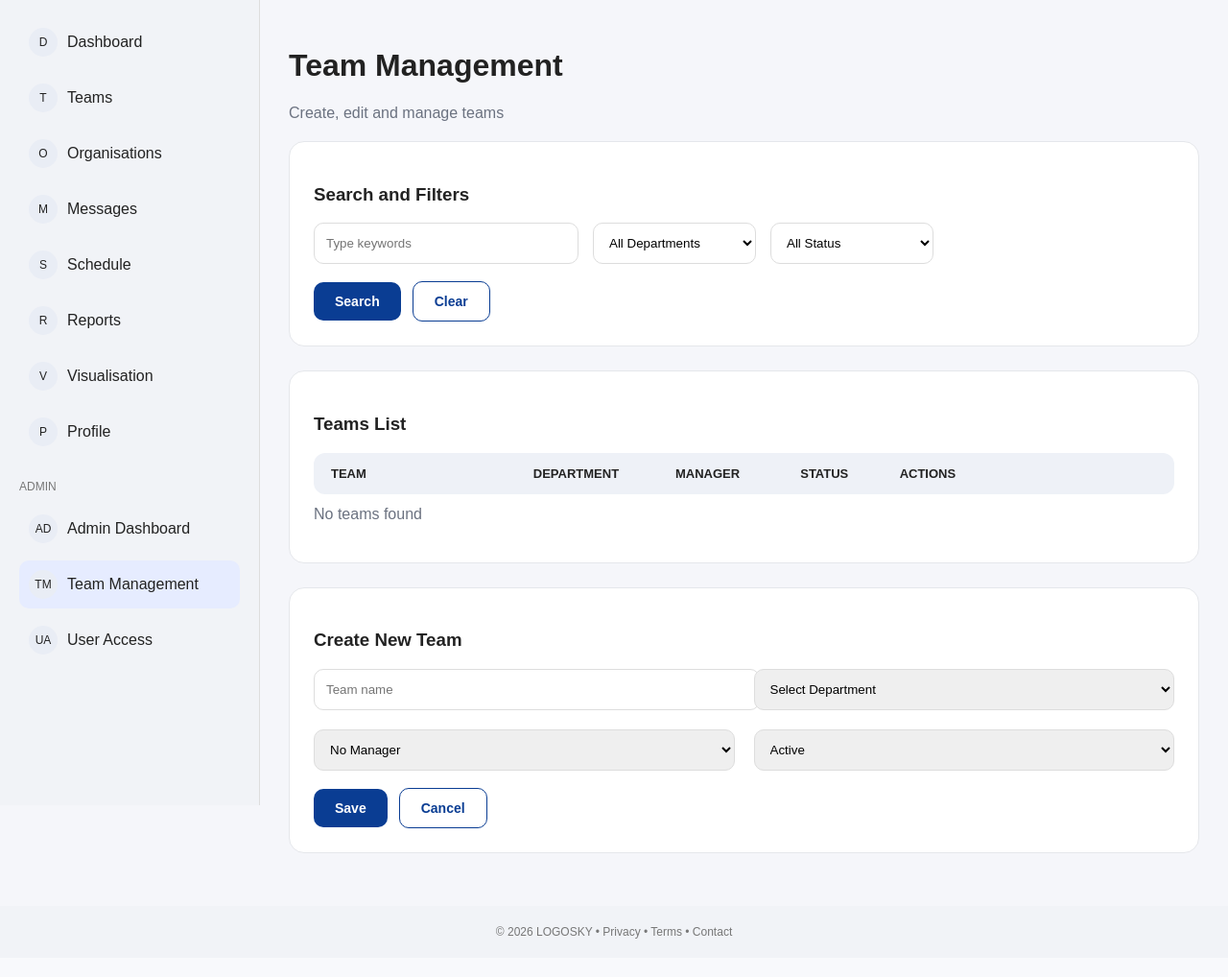
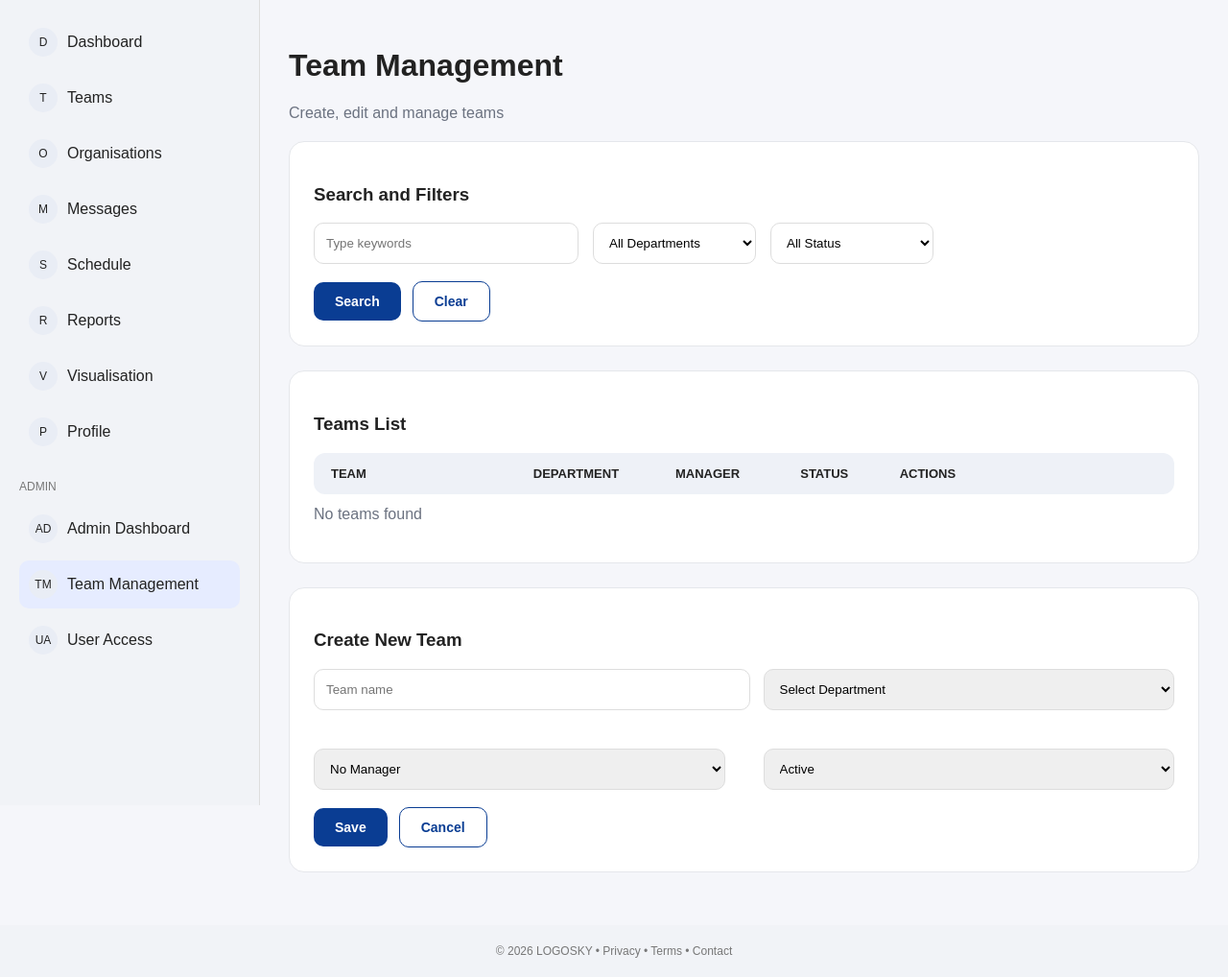
Before and after one commit to JonAH-git-117/Stack6CW2, a Django app: page /teams/admin/team-management/ in a window 1280 px wide. Shown: the part 125-1143 px from the top of the page at 96% size. Before the commit the page ends 1103 px from the top, so only its background shows below. Run offline with Django 5.2, Linux system fonts and the light colour scheme; the visitor is signed in with stand-in values (Sample User, id 1); data comes from the database, SQL or seed files in the repository; data that the repository does not hold is empty.

Commit message:
saving work before sync

```diff
--- a/teams/templates/teams/team_management.html
+++ b/teams/templates/teams/team_management.html
@@ -18,8 +18,10 @@
 .form-grid{
     display:grid;
     grid-template-columns:1fr 1fr;
-    gap:20px;
+    gap:40px;
     margin-top:15px;
+        border-radius:10px;
+
 }
 
 .form-grid input,
```
